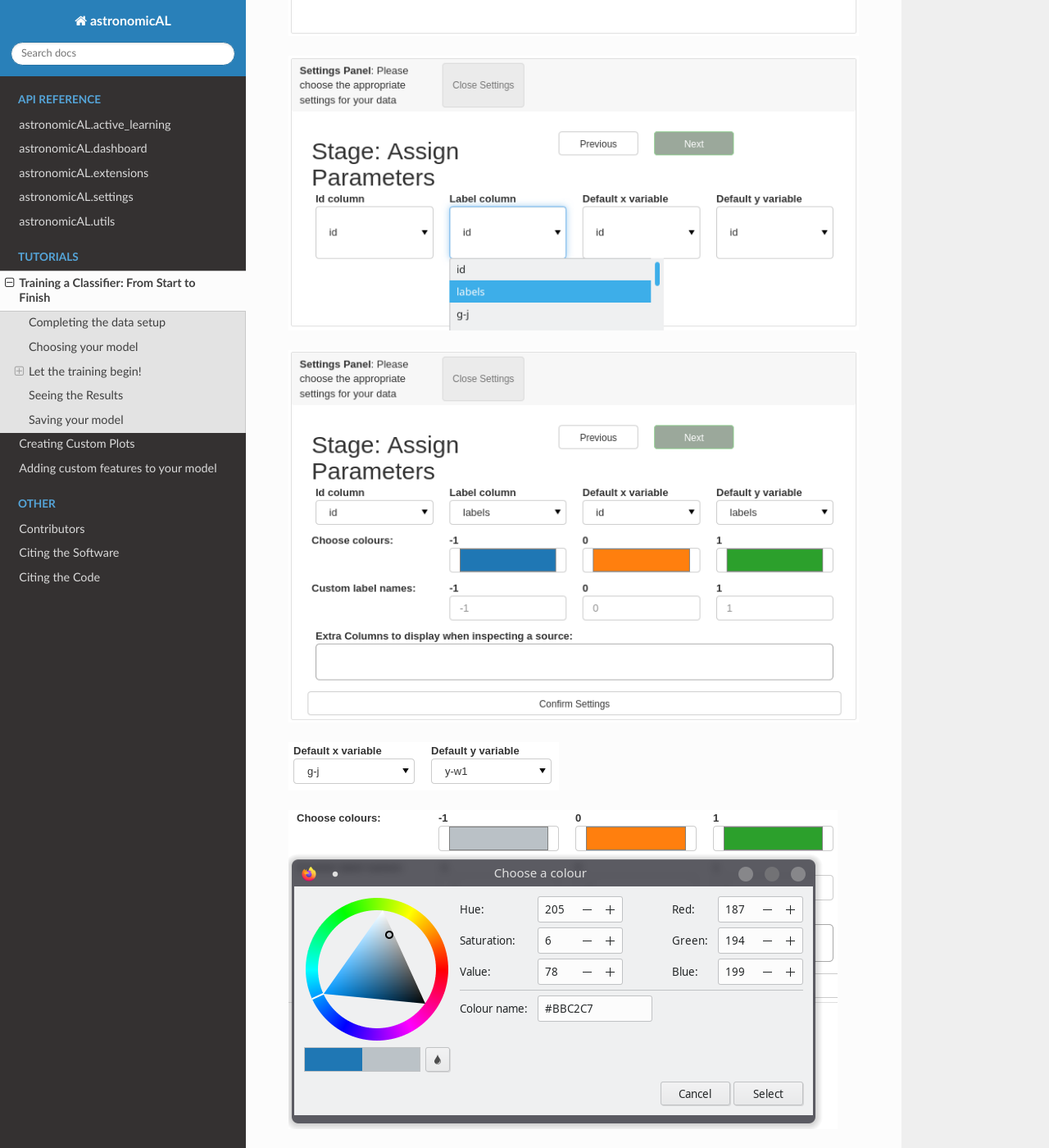
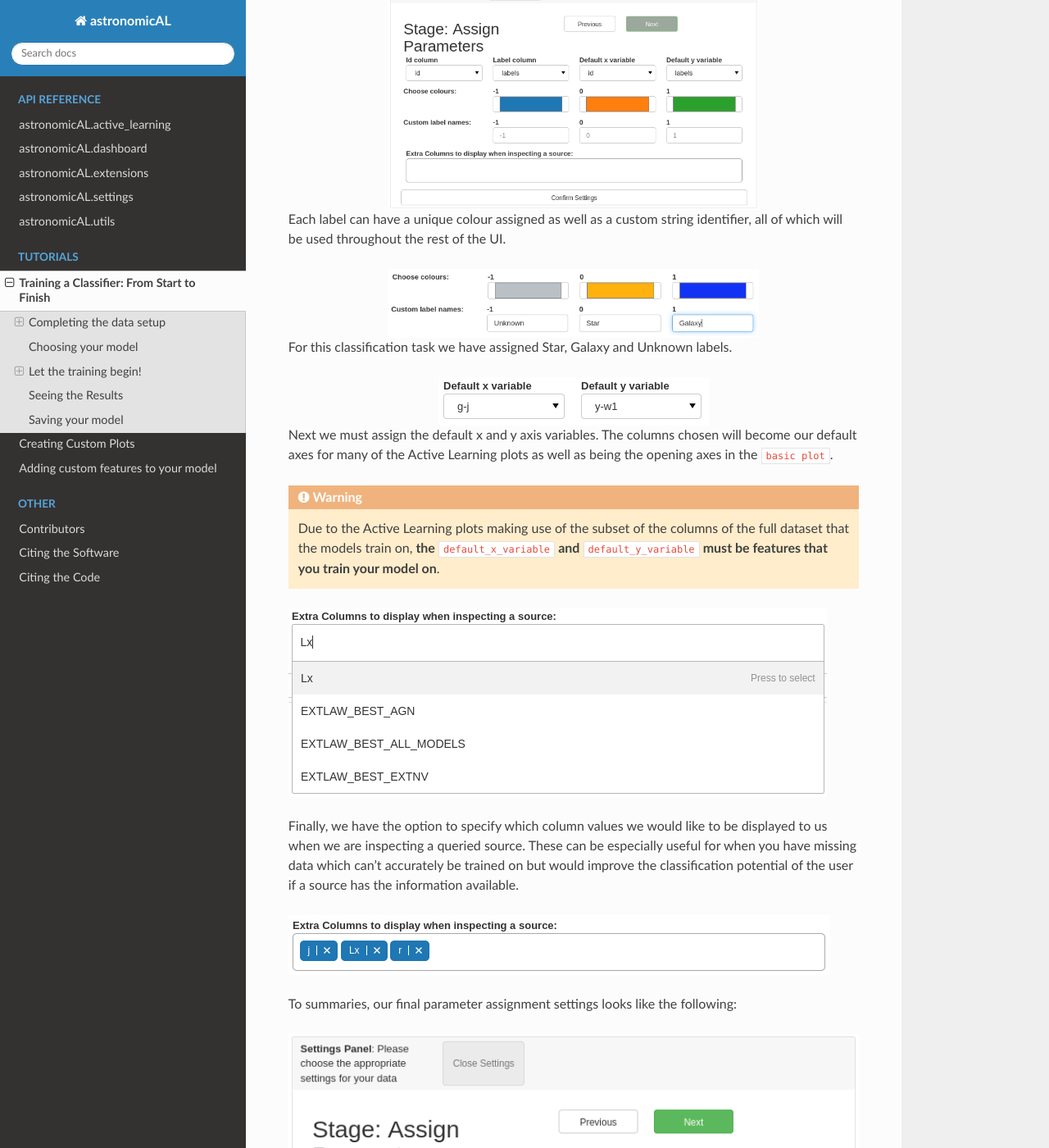
Before and after one commit to grant-m-s/AstronomicAL, a Sphinx documentation site: the page built from docs/source/content/tutorials/active_learning.rst, in a window 1280 px wide and 1400 px high, scrolled down 1296 px. Shown: the whole window at 82% size. Built offline with Sphinx 7.4.7 and the Read the Docs theme 2.0.0, drawn with Linux system fonts in a browser that asks for light colours; some of the changed text lies outside the part shown.

Commit message:
Docs: classifier start to finish

```diff
--- a/docs/source/content/tutorials/active_learning.rst
+++ b/docs/source/content/tutorials/active_learning.rst
@@ -6,21 +6,73 @@
 Completing the data setup
 -----------------------------------
 
+
+Loading a Fits File
+***********************
+
+The first step for the user is to load in a dataset from a fits file. All fits files location with the :code:`data` directory will be selectable. To begin with we are going to load in the :code:`test_data_cpz.fits` file.
+
 .. image:: ../../images/training_tutorial_settings_loading_data.png
+  :width: 46%
+  :align: left
+.. image:: ../../images/training_tutorial_settings_loading_data_complete.png
+  :width: 46%
+  :align: right
 
-.. image:: ../../images/training_tutorial_settings_loading_data_complete.png
+As can be seen above, the green Next button appears after the file has finished loading.
 
-.. image:: ../../images/training_tutorial_settings_assign_params_0.png
+.. note::
+  The **Optimise for memory** option allows the user to reduce the overall memory consumption of the dataset, however, this will increase the time it takes to load in the fits file and will delay the user from progressing to the next stage. The more columns you have in your dataset the bigger the overall improvement on memory, but also results in the longest loading times.
+
+Assigning Parameters
+**********************
+
+To make astronomicAL as accessible as possible, there are very few requirements on columns. Where there are requirements, the user can specify their corresponding column in the following dropdowns.
+
 .. image:: ../../images/training_tutorial_settings_assign_params_1.png
+  :width: 65%
+  :align: center
+
+When the user chooses their labels column, the UI will autofill extra options for each unique label.
+
 .. image:: ../../images/training_tutorial_settings_assign_params_2.png
+  :width: 65%
+  :align: center
+
+Each label can have a unique colour assigned as well as a custom string identifier, all of which will be used throughout the rest of the UI.
+
+.. .. image:: ../../images/training_tutorial_settings_assign_params_4.png
+.. image:: ../../images/training_tutorial_settings_assign_params_5.png
+  :width: 65%
+  :align: center
+.. .. image:: ../../images/training_tutorial_settings_assign_params_6.png
+.. image:: ../../images/training_tutorial_settings_assign_params_7.png
+  :width: 65%
+  :align: center
+
+For this classification task we have assigned Star, Galaxy and Unknown labels.
+
 .. image:: ../../images/training_tutorial_settings_assign_params_3.png
-.. image:: ../../images/training_tutorial_settings_assign_params_4.png
-.. image:: ../../images/training_tutorial_settings_assign_params_5.png
-.. image:: ../../images/training_tutorial_settings_assign_params_6.png
-.. image:: ../../images/training_tutorial_settings_assign_params_7.png
+  :align: center
+
+Next we must assign the default x and y axis variables. The columns chosen will become our default axes for many of the Active Learning plots as well as being the opening axes in the :code:`basic plot`.
+
+.. warning::
+  Due to the Active Learning plots making use of the subset of the columns of the full dataset that the models train on, **the** :code:`default_x_variable` **and** :code:`default_y_variable` **must be features that you train your model on**.
+
 .. image:: ../../images/training_tutorial_settings_assign_params_8.png
+
+Finally, we have the option to specify which column values we would like to be displayed to us when we are inspecting a queried source. These can be especially useful for when you have missing data which can't accurately be trained on but would improve the classification potential of the user if a source has the information available.
+
 .. image:: ../../images/training_tutorial_settings_assign_params_9.png
+
+To summaries, our final parameter assignment settings looks like the following:
+
 .. image:: ../../images/training_tutorial_settings_assign_params_10.png
+
+Active Learning Settings
+*************************
+
 .. image:: ../../images/training_tutorial_settings_assign_params_11.png
 .. image:: ../../images/training_tutorial_settings_assign_params_12.png
 .. image:: ../../images/training_tutorial_settings_assign_params_13.png
```
